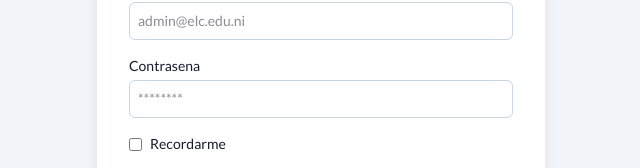
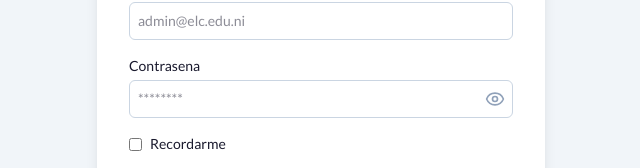
Before and after one commit to Kevin8775/ELC-Las-Flores, a Next.js app: page /login in a window 1280 px wide. Shown: the part 382-550 px from the top of the page, without its empty margins (319-959 px from the left). Built offline with nearby package versions, Linux system fonts and the light colour scheme; no server answers.

Commit message:
feat: password eye toggle on login + 2 elc images in carousel

```diff
--- a/src/app/(auth)/login/page.tsx
+++ b/src/app/(auth)/login/page.tsx
@@ -5,12 +5,14 @@ import Image from "next/image";
 import { useRouter } from "next/navigation";
 import { FormEvent, useRef, useState } from "react";
 import { useAuth } from "@/lib/auth-context";
+import { Eye, EyeOff } from "lucide-react";
 
 export default function LoginPage() {
   const router = useRouter();
   const { login } = useAuth();
   const [error, setError] = useState("");
   const [loading, setLoading] = useState(false);
+  const [showPassword, setShowPassword] = useState(false);
   const emailRef = useRef<HTMLInputElement>(null);
   const passwordRef = useRef<HTMLInputElement>(null);
 
@@ -49,7 +51,12 @@ export default function LoginPage() {
           </label>
           <label className="block text-sm">
             Contrasena
-            <input ref={passwordRef} type="password" className="mt-1 w-full rounded-md border border-slate-300 p-2" placeholder="********" required />
+            <div className="relative mt-1">
+              <input ref={passwordRef} type={showPassword ? "text" : "password"} className="w-full rounded-md border border-slate-300 p-2 pr-10" placeholder="********" required />
+              <button type="button" onClick={() => setShowPassword(!showPassword)} className="absolute right-2 top-1/2 -translate-y-1/2 text-slate-400 hover:text-slate-600">
+                {showPassword ? <EyeOff className="h-5 w-5" /> : <Eye className="h-5 w-5" />}
+              </button>
+            </div>
           </label>
           {error && (
             <p className="text-sm text-red-600">{error}</p>
--- a/src/components/home/LandingCarousel.tsx
+++ b/src/components/home/LandingCarousel.tsx
@@ -5,10 +5,14 @@ import { useCallback, useEffect, useRef, useState } from "react";
 import { ChevronLeft, ChevronRight } from "lucide-react";
 import { api } from "@/lib/api";
 
-const fallbackSlides = Array.from({ length: 38 }, (_, i) => ({
-  src: `/carousel-${i + 1}.webp`,
-  alt: `ELC Las Flores - imagen ${i + 1}`,
-}));
+const fallbackSlides = [
+  ...Array.from({ length: 38 }, (_, i) => ({
+    src: `/carousel-${i + 1}.webp`,
+    alt: `ELC Las Flores - imagen ${i + 1}`,
+  })),
+  { src: "/elcimage1.webp", alt: "ELC Las Flores - imagen institucional 1" },
+  { src: "/elcimage2.webp", alt: "ELC Las Flores - imagen institucional 2" },
+];
 
 type SlideData = {
   id: string;
```
Also changed, not shown: public/elcimage1.webp (added), public/elcimage2.webp (added).
